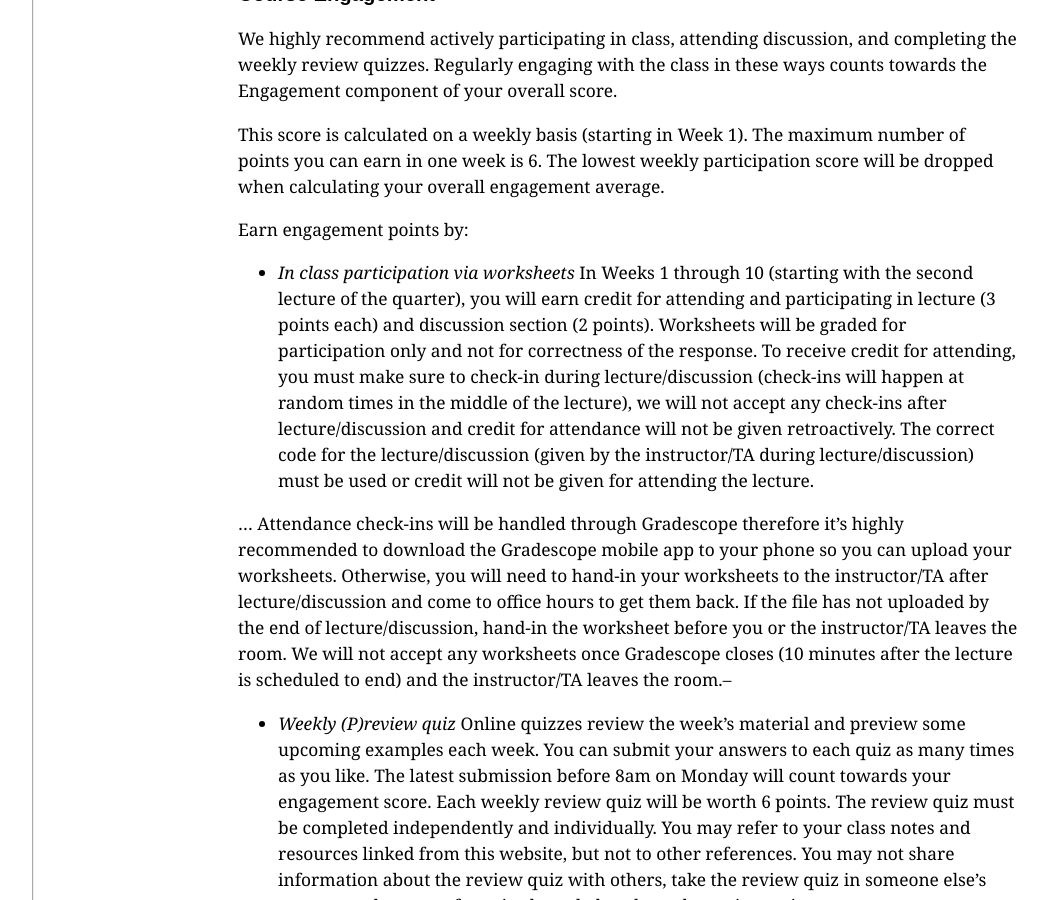
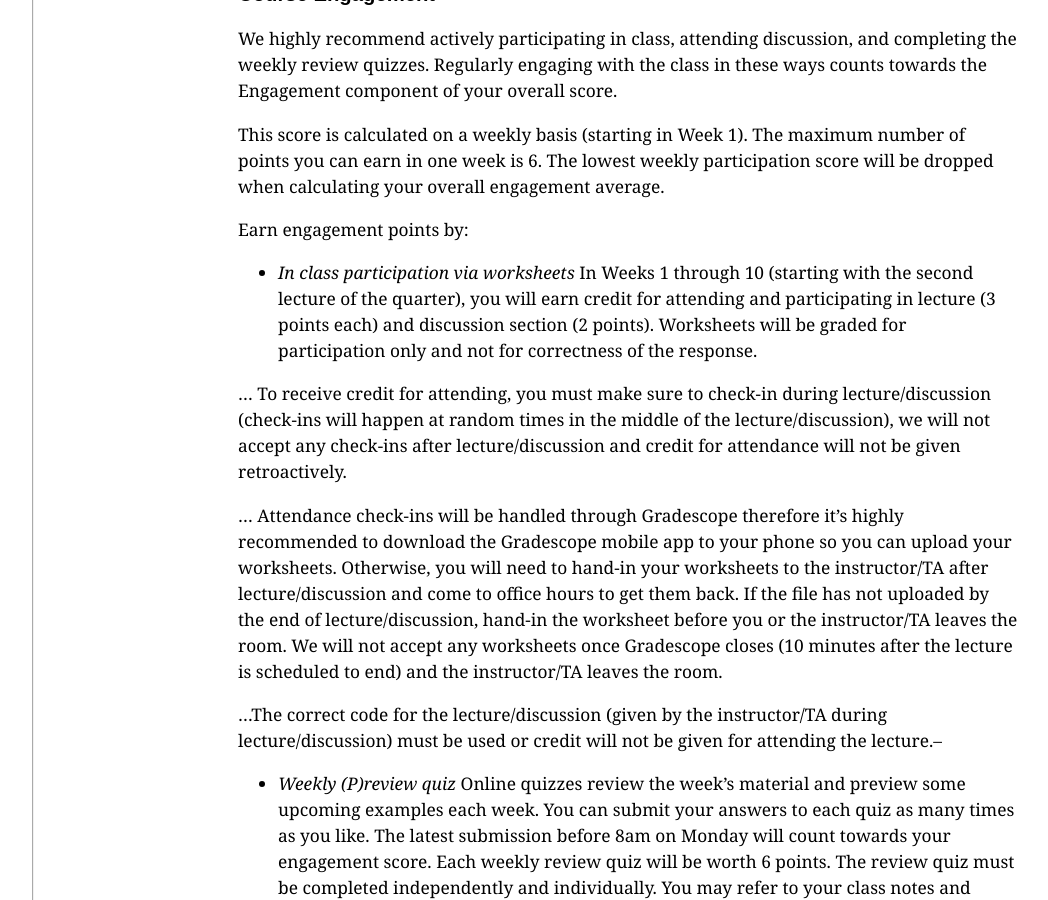
Before and after one commit to ucsd-cse12-f23/ucsd-cse12-f23.github.io, a Jekyll site: the page built from syllabus.md, in a window 1280 px wide and 900 px high, scrolled down 1868 px. Shown: the whole window, without its empty margins (56-1104 px from the left). Built offline with Jekyll 4.4.1, drawn with Linux system fonts in a browser that asks for light colours.

Commit message:
Update syllabus.md

```diff
--- a/syllabus.md
+++ b/syllabus.md
@@ -90,9 +90,13 @@ We highly recommend actively participating in class, attending discussion, and c
 This score is calculated on a weekly basis (starting in Week 1). The maximum number of points you can earn in one week is 6. The lowest weekly participation score will be dropped when calculating your overall engagement average.
 
 Earn engagement points by:
-- *In class participation via worksheets* In Weeks 1 through 10 (starting with the second lecture of the quarter), you will earn credit for attending and participating in lecture (3 points each) and discussion section (2 points). Worksheets will be graded for participation only and not for correctness of the response. To receive credit for attending, you must make sure to check-in during lecture/discussion (check-ins will happen at random times in the middle of the lecture), we will not accept any check-ins after lecture/discussion and credit for attendance will not be given retroactively. The correct code for the lecture/discussion (given by the instructor/TA during lecture/discussion) must be used or credit will not be given for attending the lecture.
+- *In class participation via worksheets* In Weeks 1 through 10 (starting with the second lecture of the quarter), you will earn credit for attending and participating in lecture (3 points each) and discussion section (2 points). Worksheets will be graded for participation only and not for correctness of the response.
 
-... Attendance check-ins will be handled through Gradescope therefore it’s highly recommended to download the Gradescope mobile app to your phone so you can upload your worksheets. Otherwise, you will need to hand-in your worksheets to the instructor/TA after lecture/discussion and come to office hours to get them back. If the file has not uploaded by the end of lecture/discussion, hand-in the worksheet before you or the instructor/TA leaves the room. We will not accept any worksheets once Gradescope closes (10 minutes after the lecture is scheduled to end) and the instructor/TA leaves the room.--
+... To receive credit for attending, you must make sure to check-in during lecture/discussion (check-ins will happen at random times in the middle of the lecture/discussion), we will not accept any check-ins after lecture/discussion and credit for attendance will not be given retroactively.
+
+... Attendance check-ins will be handled through Gradescope therefore it’s highly recommended to download the Gradescope mobile app to your phone so you can upload your worksheets. Otherwise, you will need to hand-in your worksheets to the instructor/TA after lecture/discussion and come to office hours to get them back. If the file has not uploaded by the end of lecture/discussion, hand-in the worksheet before you or the instructor/TA leaves the room. We will not accept any worksheets once Gradescope closes (10 minutes after the lecture is scheduled to end) and the instructor/TA leaves the room.
+
+...The correct code for the lecture/discussion (given by the instructor/TA during lecture/discussion) must be used or credit will not be given for attending the lecture.--
 
 - *Weekly (P)review quiz* Online quizzes review the week’s material and preview some upcoming examples each week. You can submit your answers to each quiz as many times as you like. The latest submission before 8am on Monday will count towards your engagement score. Each weekly review quiz will be worth 6 points. The review quiz must be completed independently and individually. You may refer to your class notes and resources linked from this website, but not to other references. You may not share information about the review quiz with others, take the review quiz in someone else’s name, or ask anyone for prior knowledge about the review quiz.
 
```
